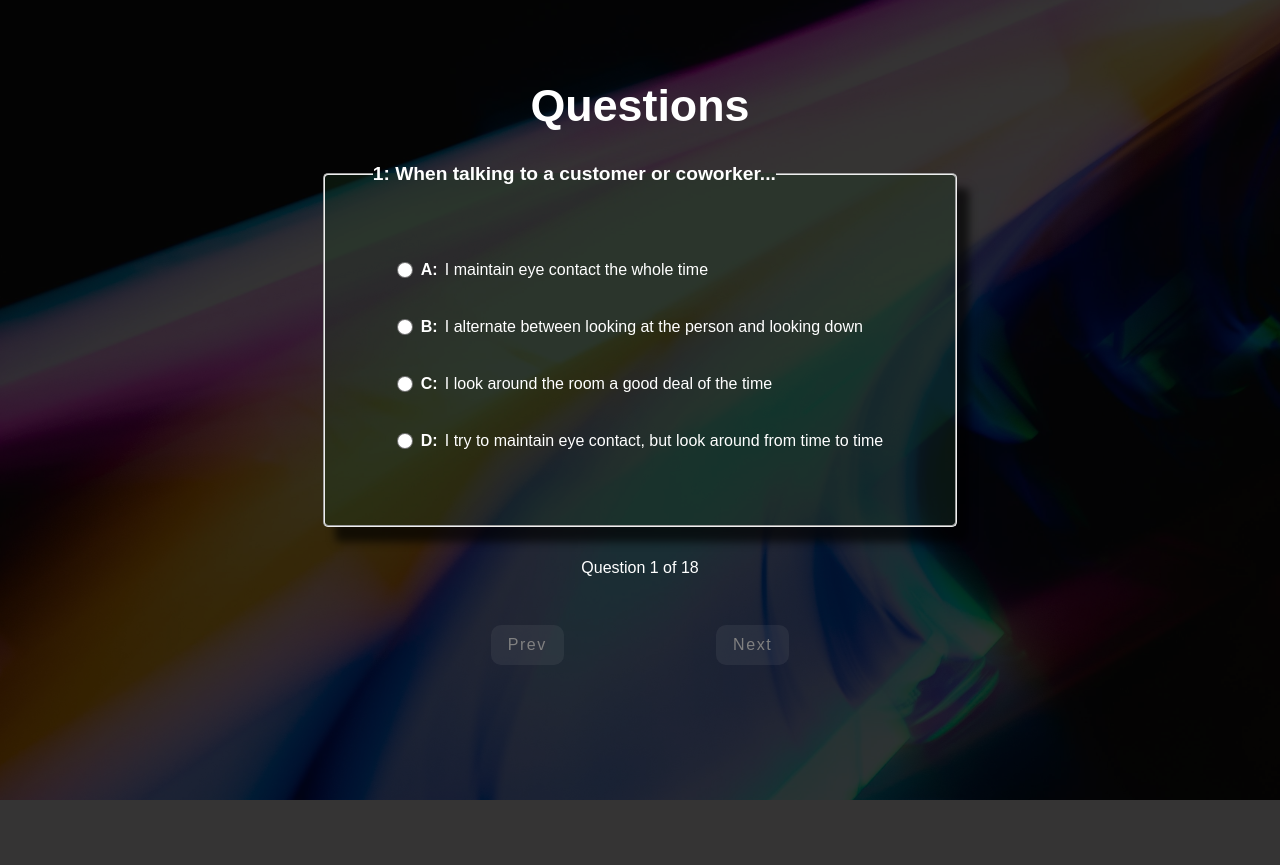
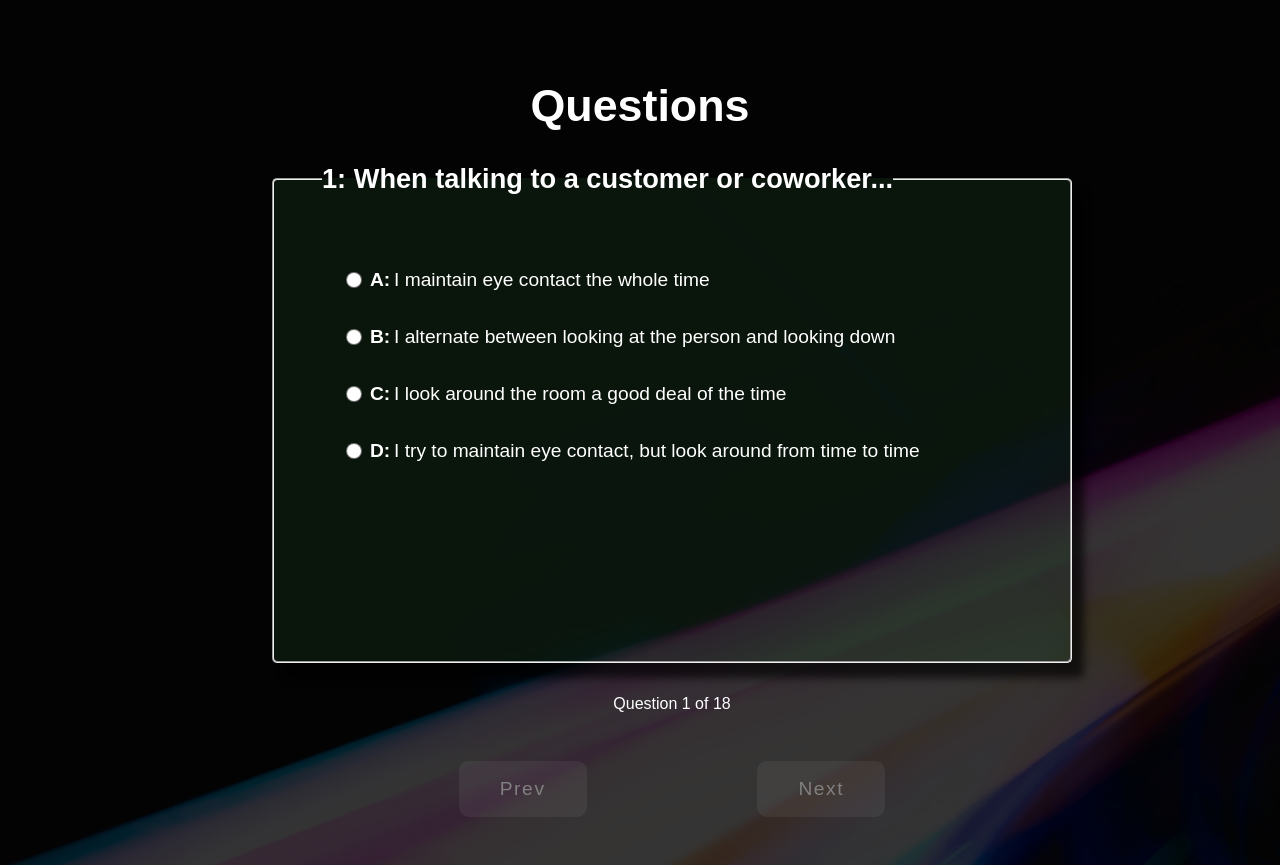
Before and after one commit to JJenk89/Merrill_Reid, a React (Vite) app: page /test in a window 1280 px wide. Before the commit the page ends 800 px from the top, so only its background shows below. Built offline with nearby package versions, Linux system fonts and the light colour scheme; a web font is replaced by a local one.

Commit message:
- fixed background results images layout issue on desktop monitors
- changed button style

- adjusted font sizes for desktops

```diff
--- a/src/Sass/about.scss
+++ b/src/Sass/about.scss
@@ -1,7 +1,7 @@
 @use "./variables";
 
 .about_wrapper {
-    max-width: 1000px;
+    max-width: 1400px;
     display: flex;
     flex-direction: column;
     justify-content: center;
@@ -20,3 +20,14 @@ footer {
     font-size: 12px;
     line-height: 18px;
 }
+
+@media screen and (min-width: 1200px) {
+    .about_wrapper {
+        font-size: 1.35rem;
+    }
+
+    footer {
+        font-size: 0.95rem;
+        line-height: 2rem;
+    }
+}
--- a/src/Sass/app.scss
+++ b/src/Sass/app.scss
@@ -13,10 +13,10 @@
 
 }
 
-/* #root {
-    overflow:hidden;
+#root {
+    height: 100vh;
 
-} */
+}
 
 body {
     font-family: variables.$font;
--- a/src/Sass/home.scss
+++ b/src/Sass/home.scss
@@ -30,27 +30,34 @@
 
 
 
-@media screen and (min-width: 700px), screen and (min-height: 1000px) {
+@media screen and (min-width: 700px) {
     .home {
         max-width: 800px;
-        margin: 5% auto;
+        margin: 1% auto;
 
         h1 {
-            font-size: 5rem;
+            font-size: 4rem;
         }
         p {
             margin: 2.5rem auto;
             line-height: 40px;
             text-align: center;
-            font-size: 1.8rem;
+            font-size: 1.5rem;
         }
 
         button {
-            height: 5rem;
+            height: 4rem;
             width: 10rem;
-            font-size: 1.5rem;
+            font-size: 1.3rem;
         }
     }
 
 
 }
+
+@media screen and (min-width: 1200px) {
+    .home {
+        max-width: 1000px;
+        margin: 1% auto;
+    }
+}
--- a/src/Sass/questions.scss
+++ b/src/Sass/questions.scss
@@ -138,16 +138,16 @@ button[disabled]:hover {
 }
 
 button {
-    background: rgb(2,0,36);
-    background: linear-gradient(172deg, rgba(2, 0, 36, 0.95) 22%, rgba(57, 124, 91, 0.48) 56%, rgba(46, 82, 137, 0.4133986358) 92%);
-    color: white;
+    background: rgba(0, 0, 0, 0.38);
+/*     background: linear-gradient(172deg, rgba(2, 0, 36, 0.95) 22%, rgba(57, 124, 91, 0.48) 56%, rgba(46, 82, 137, 0.4133986358) 92%);
+ */    color: white;
     border-radius: 10px;
     border: none;
     height: 2.5rem;
     width: 4.6rem;
     -webkit-box-shadow: 1px 1px 19px 3px rgba(228, 228, 228, 0.52);
     -moz-box-shadow: 1px 1px 19px 3px rgba(228, 228, 228, 0.52);
-    box-shadow: 1px 1px 19px 3px rgba(228, 228, 228, 0.52);
+    box-shadow: 1px 1px 19px 3px rgba(228, 228, 228, 0.08);
     font-size: 1rem;
     letter-spacing: 0.1rem;
 }
@@ -180,10 +180,30 @@ legend {
         max-width: 800px;
     }
 
+    legend {
+        font-size: 1.7rem;
+    }
+
     fieldset {
         padding: 3rem;
+        width: 800px;
         max-width: 800px;
         max-height: 900px;
+        height: 500px;
+
+    }
+
+    .radio-set {
+
+        span, label {
+            font-size: 1.2rem;
+        }
+    }
+
+    button {
+        height: 3.5rem;
+        width: 8rem;
+        font-size: 1.2rem;
     }
 }
 @media screen and (min-width: 2000px) {
```
